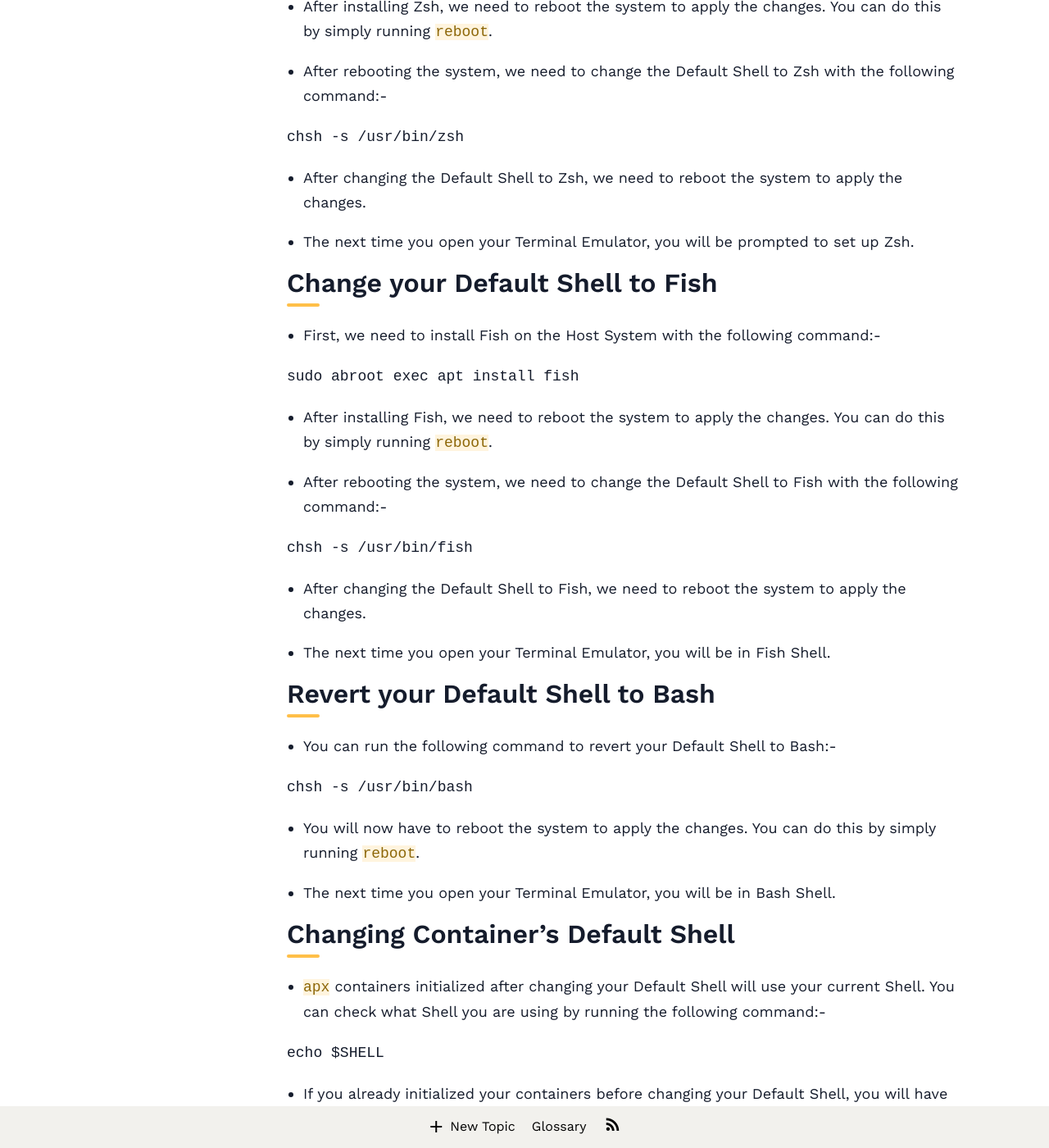
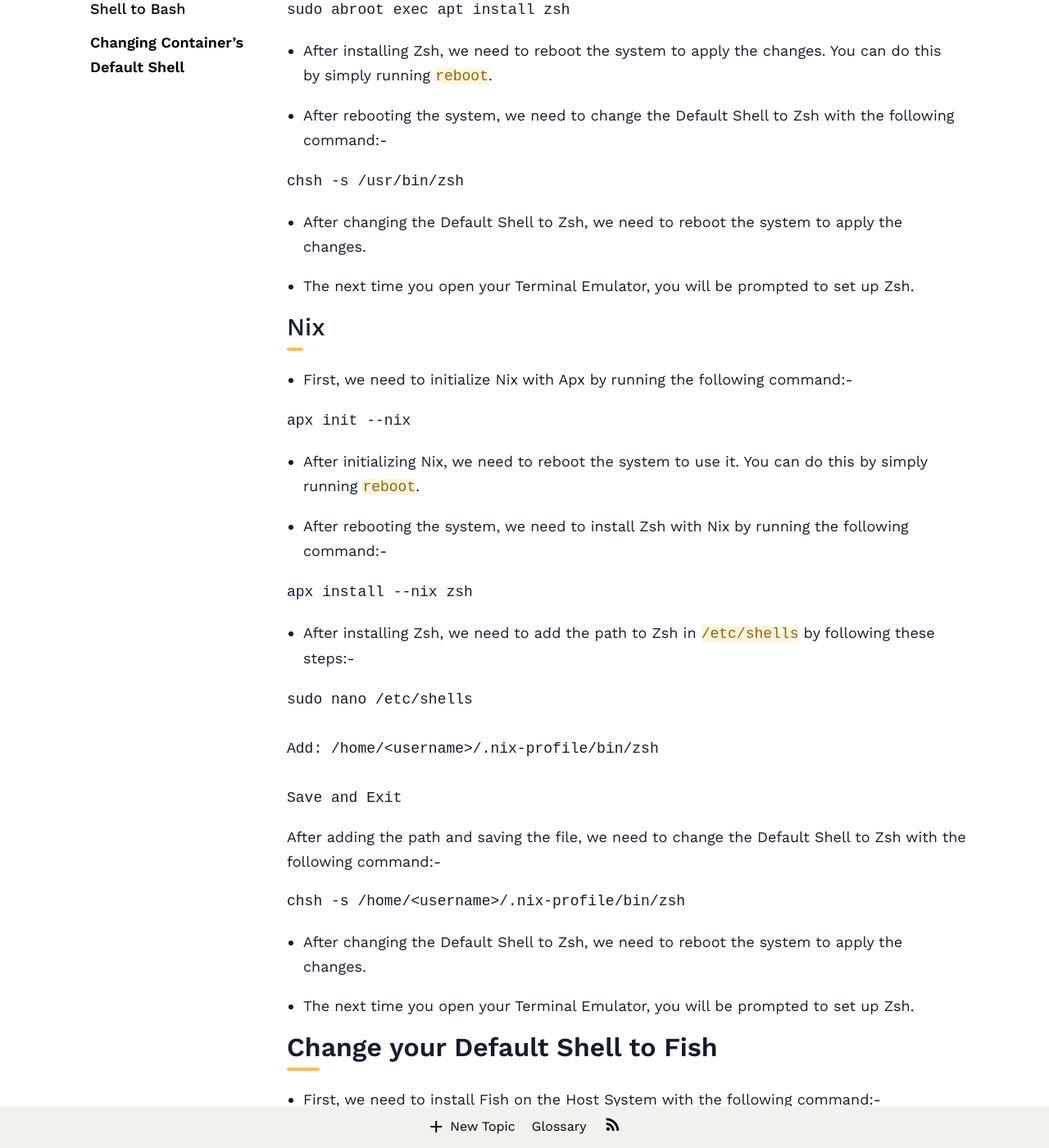
Before and after one commit to Vanilla-OS/handbook, a Jekyll site: the page built from _posts/2023-01-19-change-default-shell.md, in a window 1280 px wide and 1400 px high, scrolled down 601 px. Shown: the whole window at 82% size. Built offline with Jekyll 4.4.1, drawn with Linux system fonts in a browser that asks for light colours; nearby versions of some CDN libraries; a style sheet for code colours, icons or effects is not loaded; some of the changed text lies outside the part shown.

Commit message:
Add Nix Instructions

````diff
--- a/_posts/2023-01-19-change-default-shell.md
+++ b/_posts/2023-01-19-change-default-shell.md
@@ -28,6 +30,42 @@
 
 ```bash
 chsh -s /usr/bin/zsh
+```
+
+- After changing the Default Shell to Zsh, we need to reboot the system to apply the changes.
+
+- The next time you open your Terminal Emulator, you will be prompted to set up Zsh.
+
+### Nix
+
+- First, we need to initialize Nix with Apx by running the following command:-
+
+```bash
+apx init --nix
+```
+
+- After initializing Nix, we need to reboot the system to use it. You can do this by simply running `reboot`.
+
+- After rebooting the system, we need to install Zsh with Nix by running the following command:-
+
+```bash
+apx install --nix zsh
+```
+
+- After installing Zsh, we need to add the path to Zsh in `/etc/shells` by following these steps:-
+
+```bash
+sudo nano /etc/shells
+
+Add: /home/<username>/.nix-profile/bin/zsh
+
+Save and Exit
+```
+
+After adding the path and saving the file, we need to change the Default Shell to Zsh with the following command:-
+
+```bash
+chsh -s /home/<username>/.nix-profile/bin/zsh
 ```
 
 - After changing the Default Shell to Zsh, we need to reboot the system to apply the changes.
@@ -48,6 +86,42 @@
 
 ```bash
 chsh -s /usr/bin/fish
+```
+
+- After changing the Default Shell to Fish, we need to reboot the system to apply the changes.
+
+- The next time you open your Terminal Emulator, you will be in Fish Shell.
+
+### Nix
+
+- First, we need to initialize Nix with Apx by running the following command:-
+
+```bash
+apx init --nix
+```
+
+- After initializing Nix, we need to reboot the system to use it. You can do this by simply running `reboot`.
+
+- After rebooting the system, we need to install Fish with Nix by running the following command:-
+
+```bash
+apx install --nix fish
+```
+
+- After installing Fish, we need to add the path to Fish in `/etc/shells` by following these steps:-
+
+```bash
+sudo nano /etc/shells
+
+Add: /home/<username>/.nix-profile/bin/fish
+
+Save and Exit
+```
+
+After adding the path and saving the file, we need to change the Default Shell to Fish with the following command:-
+
+```bash
+chsh -s /home/<username>/.nix-profile/bin/fish
 ```
 
 - After changing the Default Shell to Fish, we need to reboot the system to apply the changes.
````
Also changed, not shown: other parts of _posts/2023-01-19-change-default-shell.md (+2 -0 lines).
